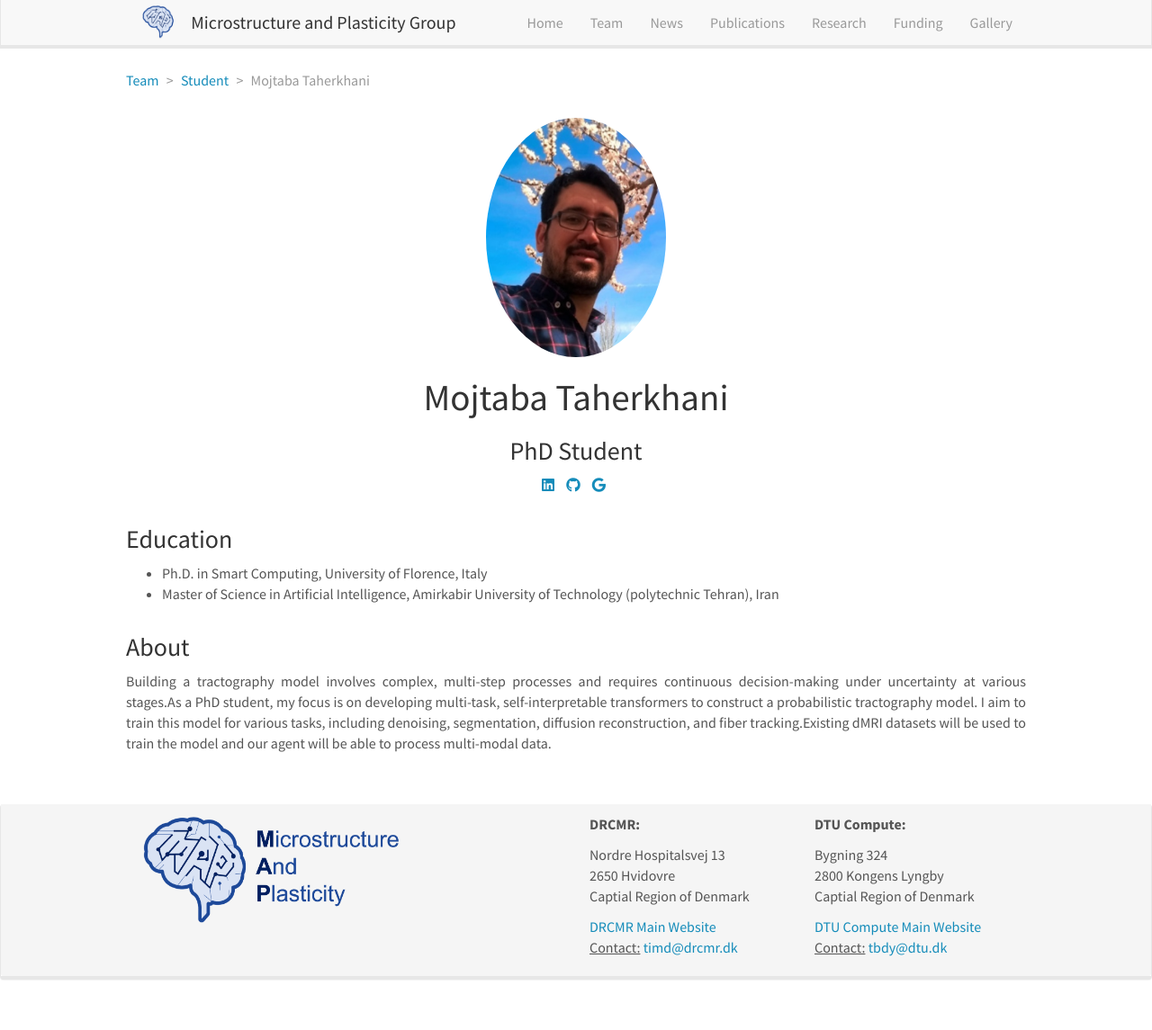
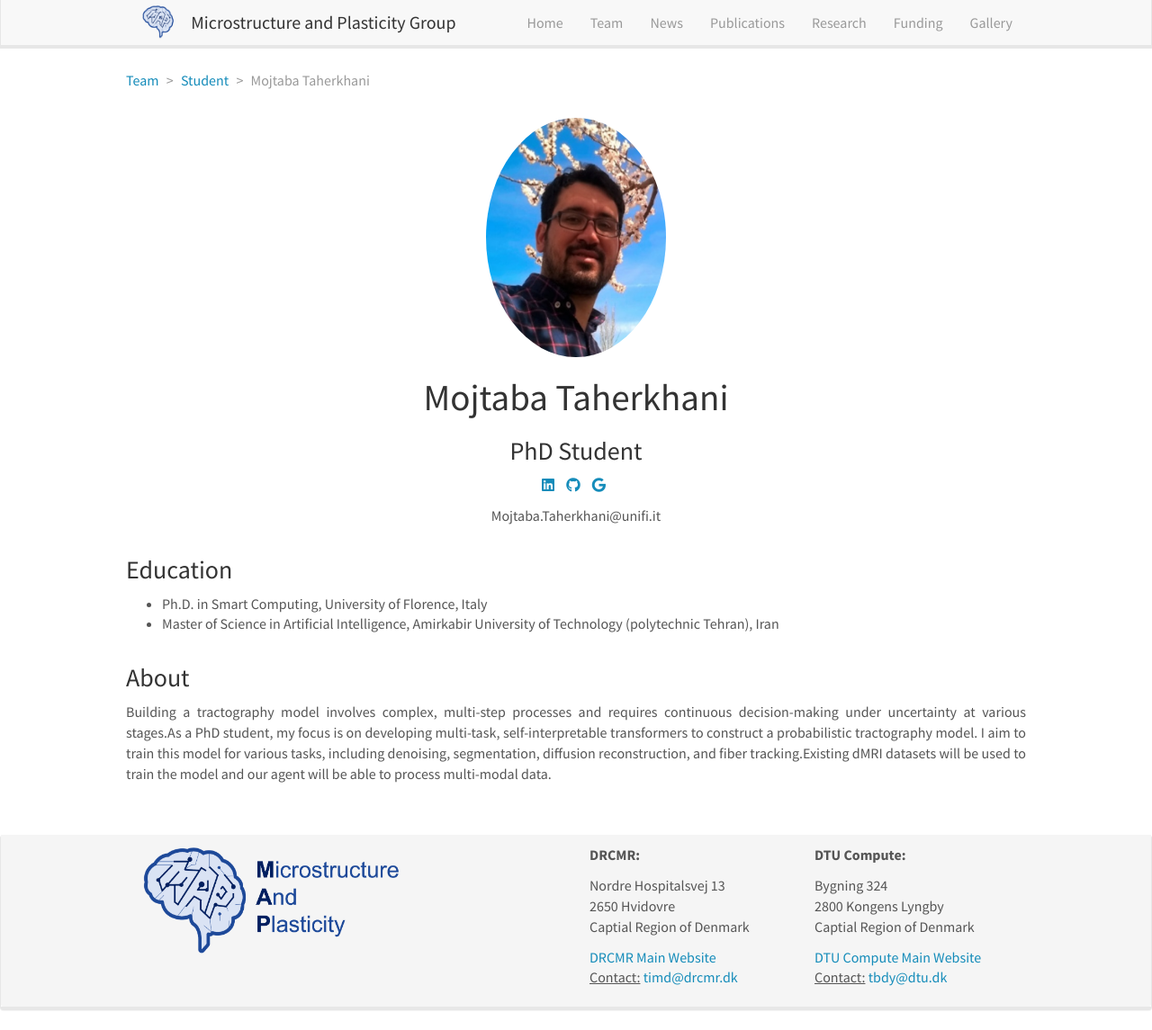
Before and after one commit to MaP-science/MaPWebsite, a Jekyll site: the page built from _pages/team/_posts/2024-01-01-mojtaba.md, in a window 1280 px wide and 1145 px high. Shown: the whole window at 90% size. Built offline with Jekyll 4.4.1, drawn with Linux system fonts in a browser that asks for light colours; nearby versions of some CDN libraries; a style sheet for code colours, icons or effects is not loaded.

Commit message:
Update 2024-01-01-mojtaba.md

```diff
--- a/_pages/team/_posts/2024-01-01-mojtaba.md
+++ b/_pages/team/_posts/2024-01-01-mojtaba.md
@@ -5,6 +5,7 @@ title: Mojtaba Taherkhani
 image: mojtaba.png
 role: PhD Student
 permalink: 'team/mojtaba'
+email: Mojtaba.Taherkhani@unifi.it
 social:
     twitter:
     linkedin: https://www.linkedin.com/in/mojtaba-taherkhani-nn
```
